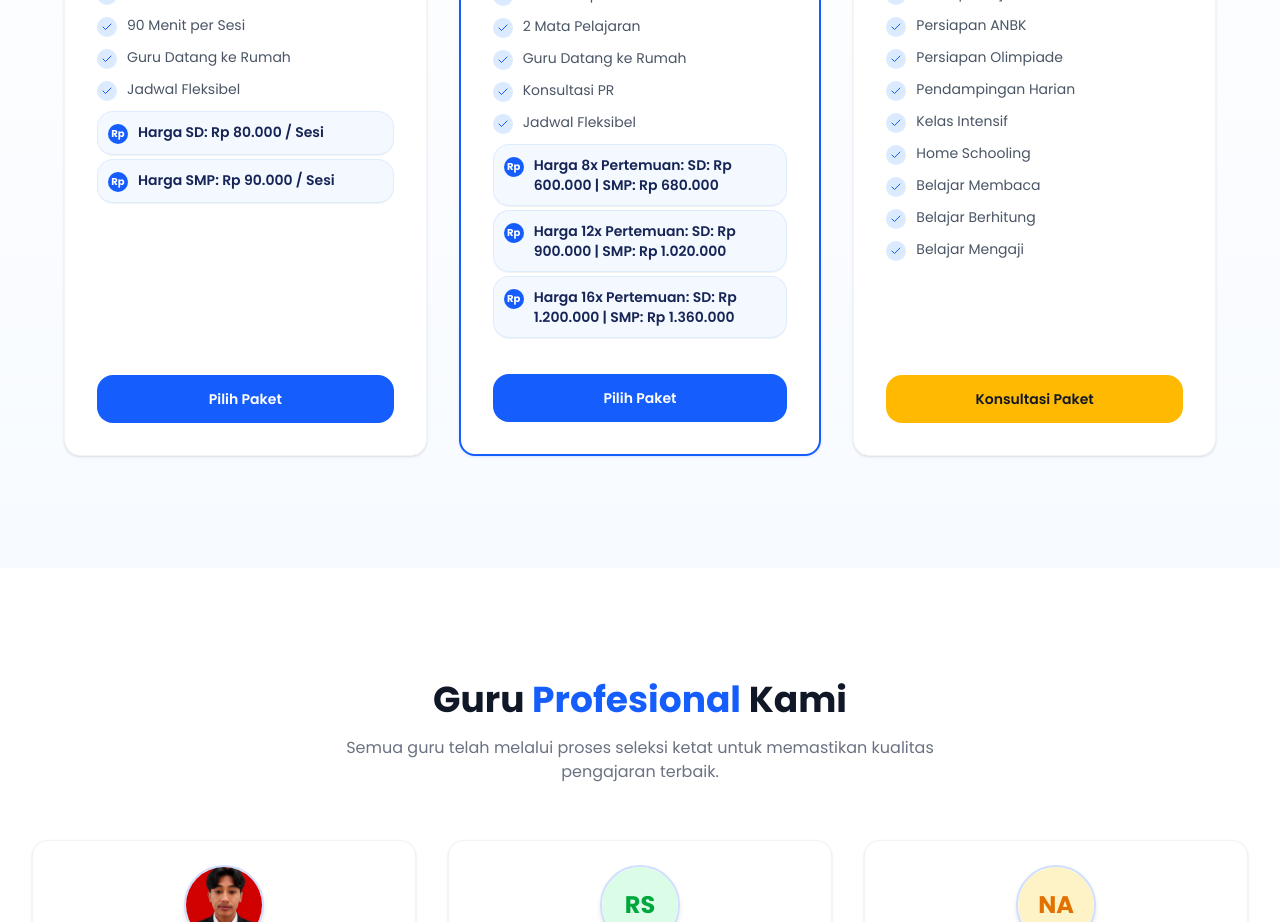
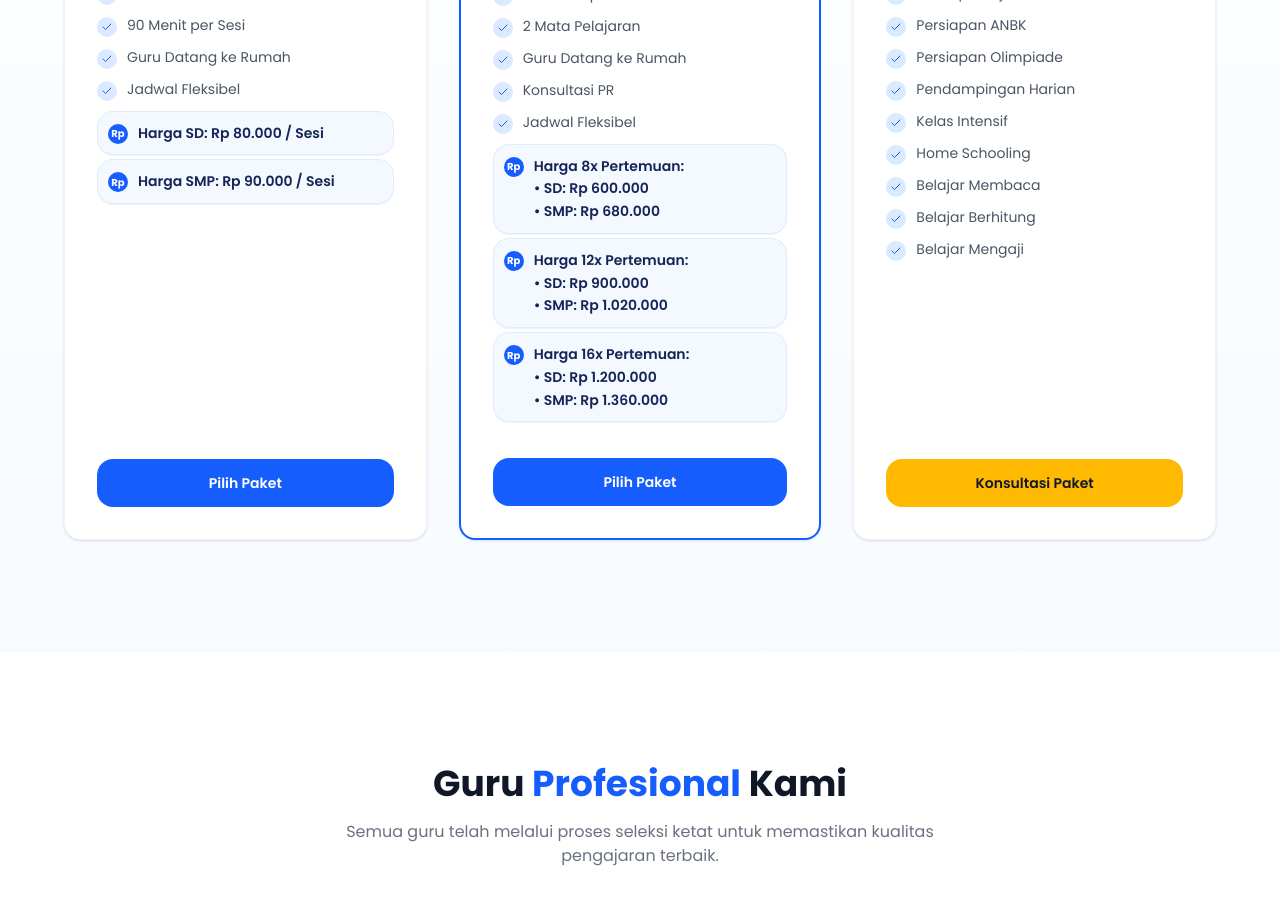
Before and after one commit to riski2005saputra-stack/HOME.SCHOLAR, a Next.js app: page / in a window 1280 px wide. Shown: the part 1820-2742 px from the top of the page. Built offline with nearby package versions, Linux system fonts and the light colour scheme.

Commit message:
Format Paket Reguler price items neatly with bullet points on separate lines

```diff
--- a/src/components/sections/PaketLesSection.tsx
+++ b/src/components/sections/PaketLesSection.tsx
@@ -33,9 +33,9 @@ const paketList = [
       'Guru Datang ke Rumah',
       'Konsultasi PR',
       'Jadwal Fleksibel',
-      'Harga 8x Pertemuan: SD: Rp 600.000 | SMP: Rp 680.000',
-      'Harga 12x Pertemuan: SD: Rp 900.000 | SMP: Rp 1.020.000',
-      'Harga 16x Pertemuan: SD: Rp 1.200.000 | SMP: Rp 1.360.000',
+      'Harga 8x Pertemuan:\n• SD: Rp 600.000\n• SMP: Rp 680.000',
+      'Harga 12x Pertemuan:\n• SD: Rp 900.000\n• SMP: Rp 1.020.000',
+      'Harga 16x Pertemuan:\n• SD: Rp 1.200.000\n• SMP: Rp 1.360.000',
     ],
     btnText: 'Pilih Paket',
     btnClass: 'bg-blue-600 hover:bg-blue-700 text-white',
@@ -135,7 +135,7 @@ export function PaketLesSection({ onOpenBooking }: PaketLesSectionProps) {
                         <span
                           className={`text-sm ${
                             isPriceItem
-                              ? 'font-semibold text-blue-950'
+                              ? 'font-semibold text-blue-950 whitespace-pre-line leading-relaxed'
                               : 'text-gray-600'
                           }`}
                         >
```
